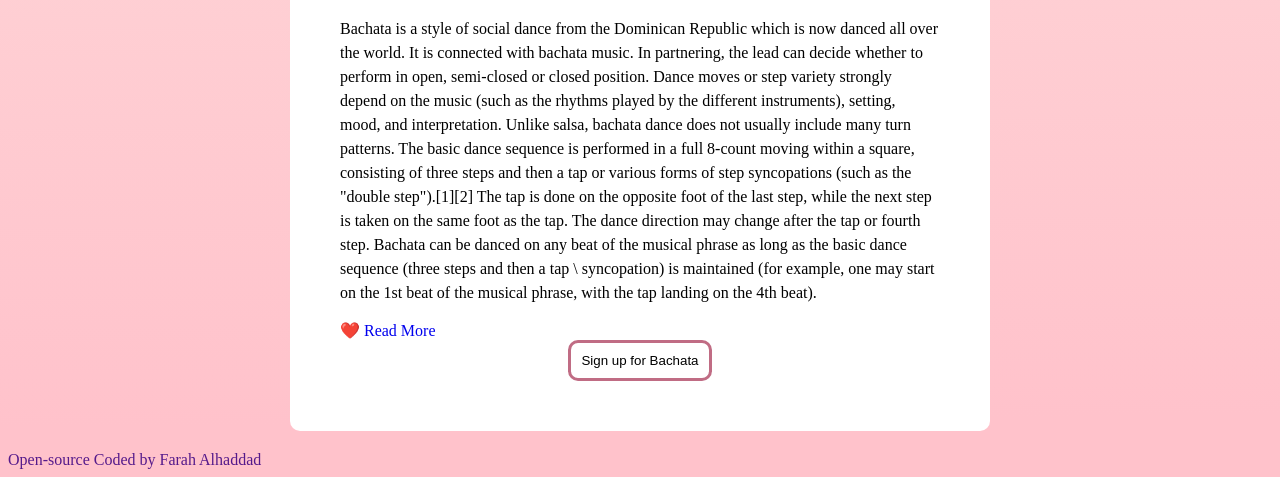
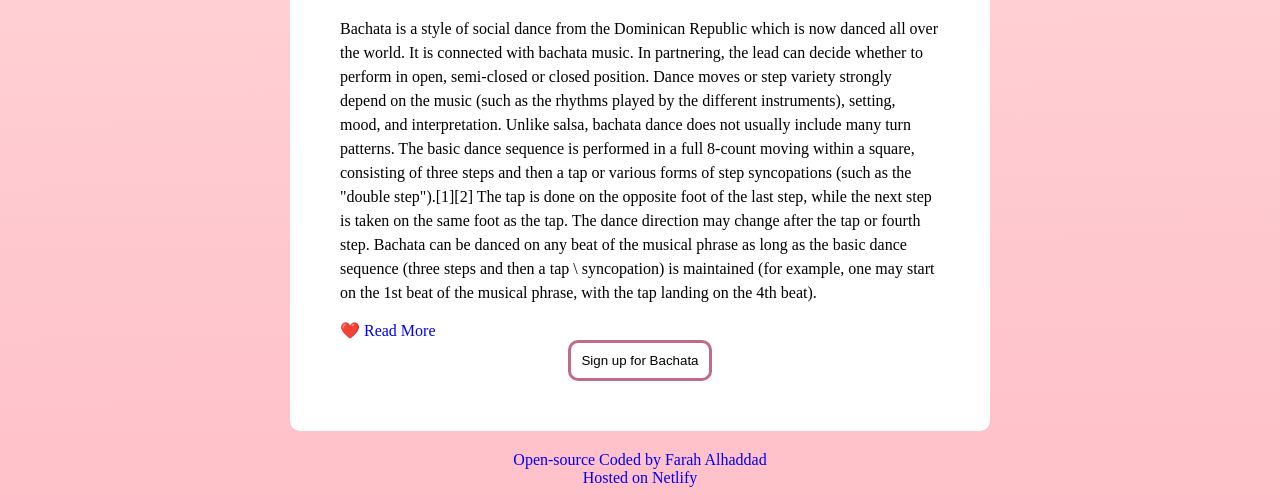
Before and after one commit to Farahalh/bachata-landing-page, a plain HTML site: page index.html in a window 1280 px wide. Shown: the part 1153-1648 px from the top of the page. Drawn offline with Linux system fonts and the light colour scheme.

Commit message:
Updating page content with links and CSS

```diff
--- a/index.html
+++ b/index.html
@@ -62,7 +62,18 @@
       </a>
       <button class="learn-bachata">Sign up for Bachata</button>
     </div>
-    <a href="">Open-source Coded by Farah Alhaddad</a>
+    <a
+      href="https://github.com/Farahalh/bachata-landing-page"
+      target="_blank"
+      class="coded-by"
+      >Open-source Coded by Farah Alhaddad</a
+    >
+        <a
+      href="https://github.com/Farahalh/bachata-landing-page"
+      target="_blank"
+      class="coded-by"
+      >Hosted on Netlify</a
+    >
     <script src="src/index.js"></script>
   </body>
 </html>
--- a/src/style.css
+++ b/src/style.css
@@ -75,9 +75,6 @@ p {
   background: #c06c84;
   cursor: pointer;
 }
-footer {
-  text-align: center;
-}
 .dark {
   background: linear-gradient(
       to bottom,
@@ -106,6 +103,10 @@ footer {
   background: black;
   color: white;
 }
+.coded-by {
+  display: block;
+  text-align: center;
+}
 a {
   text-decoration: none;
 }
```
